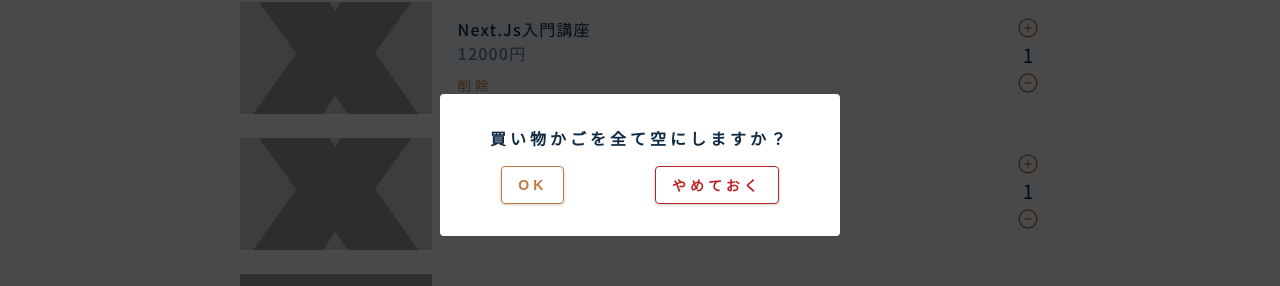
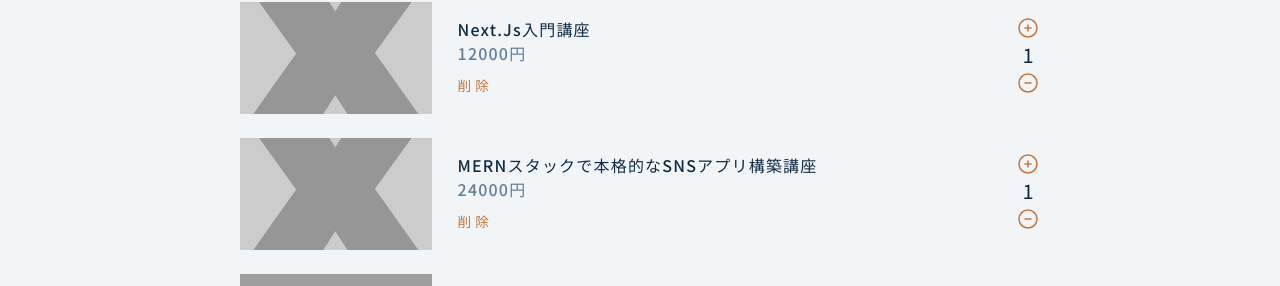
Before and after one commit to s-yoshiii/redux-shoppingcart-app, a React (Create React App) app: page / in a window 1280 px wide. Shown: the part 235-521 px from the top of the page. Built offline with nearby package versions, Linux system fonts and the light colour scheme; grey boxes are pictures that could not be loaded.

Commit message:
全削除を押してモーダルを出現させよう

```diff
--- a/src/App.js
+++ b/src/App.js
@@ -9,12 +9,13 @@
 function App() {
   const dispatch = useDispatch();
   const { cartItems } = useSelector((state) => state.cart);
+  const { isOpen } = useSelector((state) => state.modal);
   useEffect(() => {
     dispatch(calculateTotals());
   }, [cartItems, dispatch]);
   return (
     <main>
-      <Modal />
+      {isOpen && <Modal />}
       <Navbar />
       <CartContainer />
     </main>
--- a/src/components/CartContainer.js
+++ b/src/components/CartContainer.js
@@ -1,7 +1,7 @@
 import React from "react";
 import { useDispatch, useSelector } from "react-redux";
 import CartItem from "./CartItem";
-import { clearCart } from "../features/cart/CartSlice";
+import { openModal } from "../features/modal/ModalSlice";
 
 const CartContainer = () => {
   const dispatch = useDispatch();
@@ -33,7 +33,7 @@
             合計<span>{total}円</span>
           </h4>
         </div>
-        <div className="btn clear-btn" onClick={() => dispatch(clearCart())}>
+        <div className="btn clear-btn" onClick={() => dispatch(openModal())}>
           全削除
         </div>
       </footer>
```
